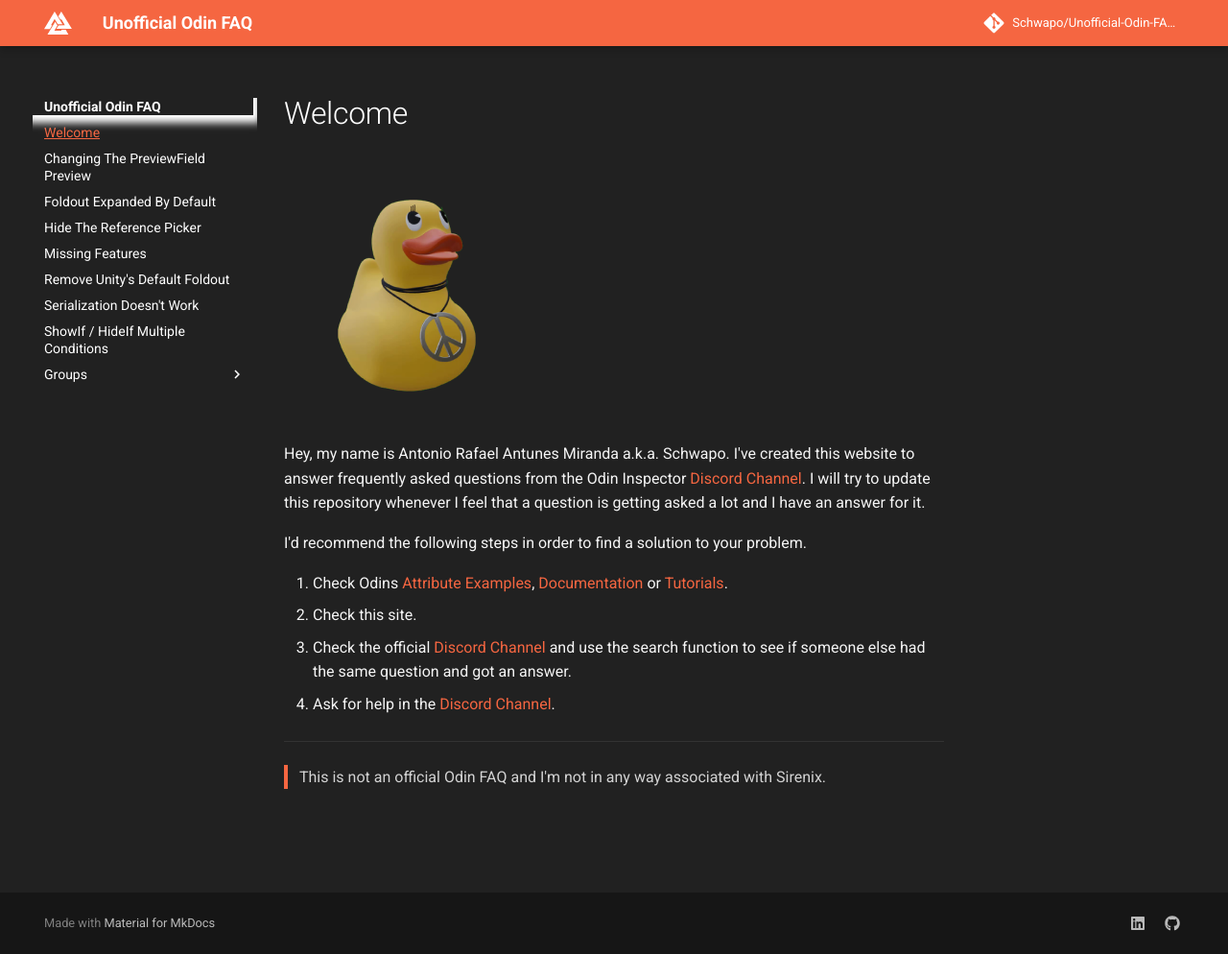
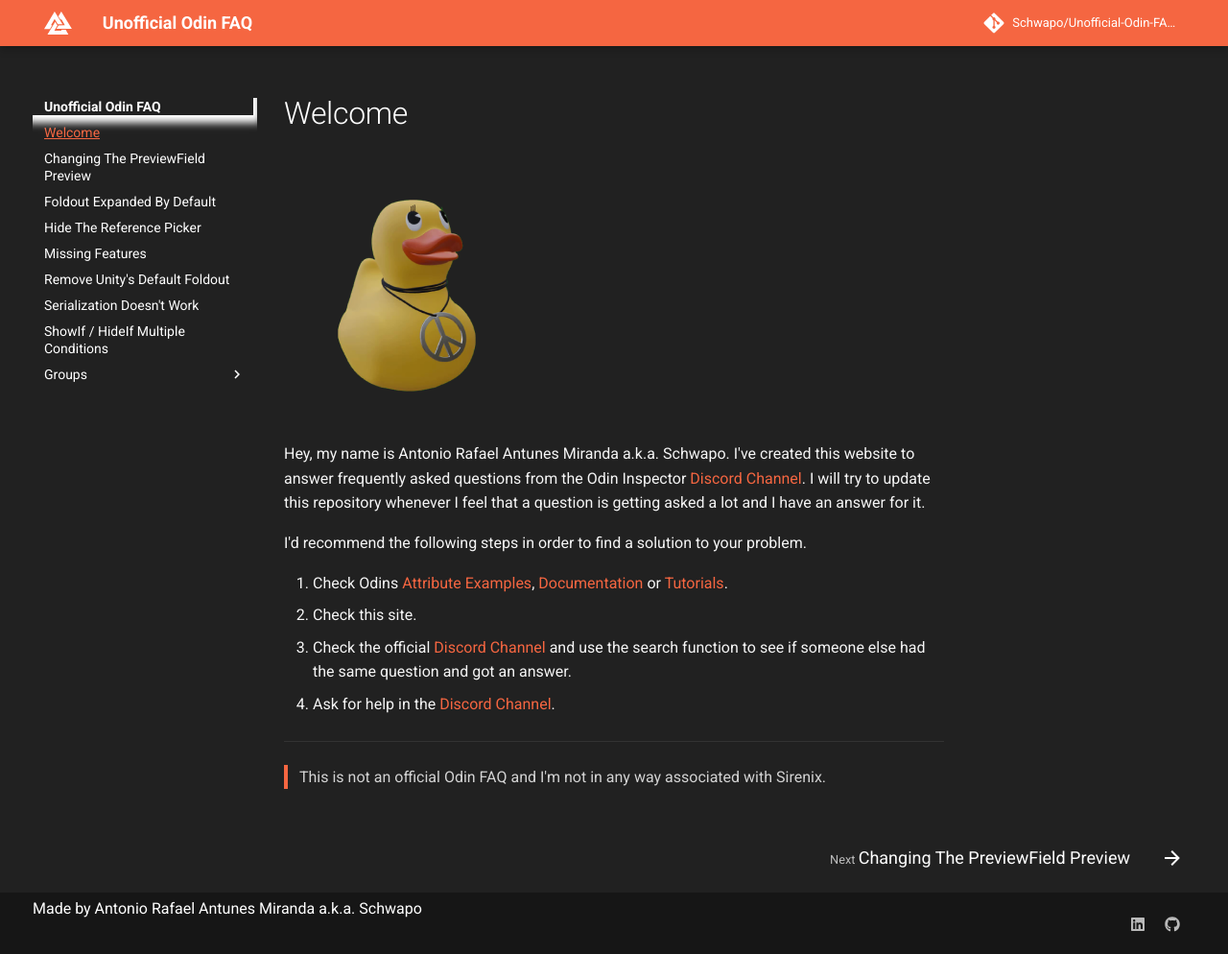
Before and after one commit to Schwapo/Unofficial-Odin-FAQ, an MkDocs documentation site: the page built from docs/index.md, in a window 1280 px wide and 994 px high. Shown: the whole window at 96% size. Built offline with MkDocs 1.6.1 and Material for MkDocs 9.7.7, drawn with Linux system fonts in a browser that asks for light colours; comment, search, counter and statistics services are not loaded; some of the changed lines change nothing that is shown.

Commit message:
Update mkdocs.yml

```diff
--- a/mkdocs.yml
+++ b/mkdocs.yml
@@ -5,6 +5,7 @@
 
 theme:
   name: 'material'
+  custom_dir: 'overrides'
   logo: assets/odin-logo.svg
   favicon: assets/odin-logo.svg
 
```
